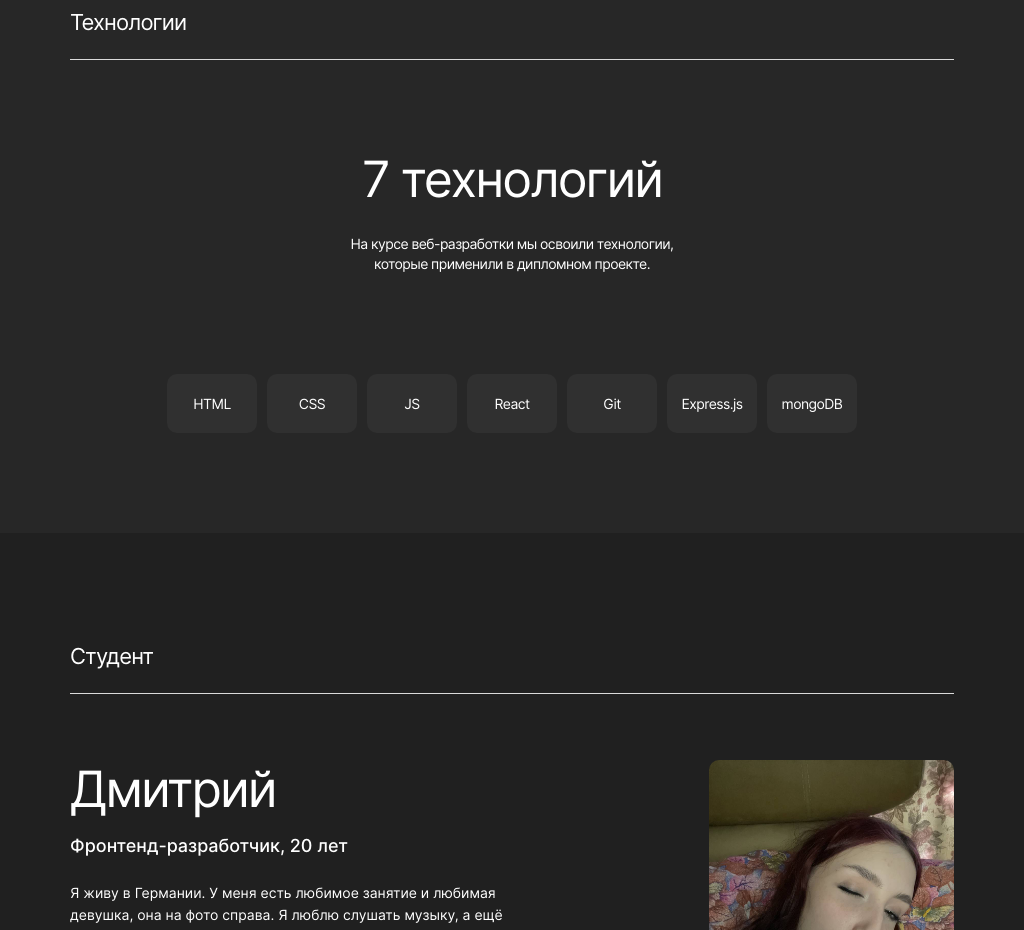
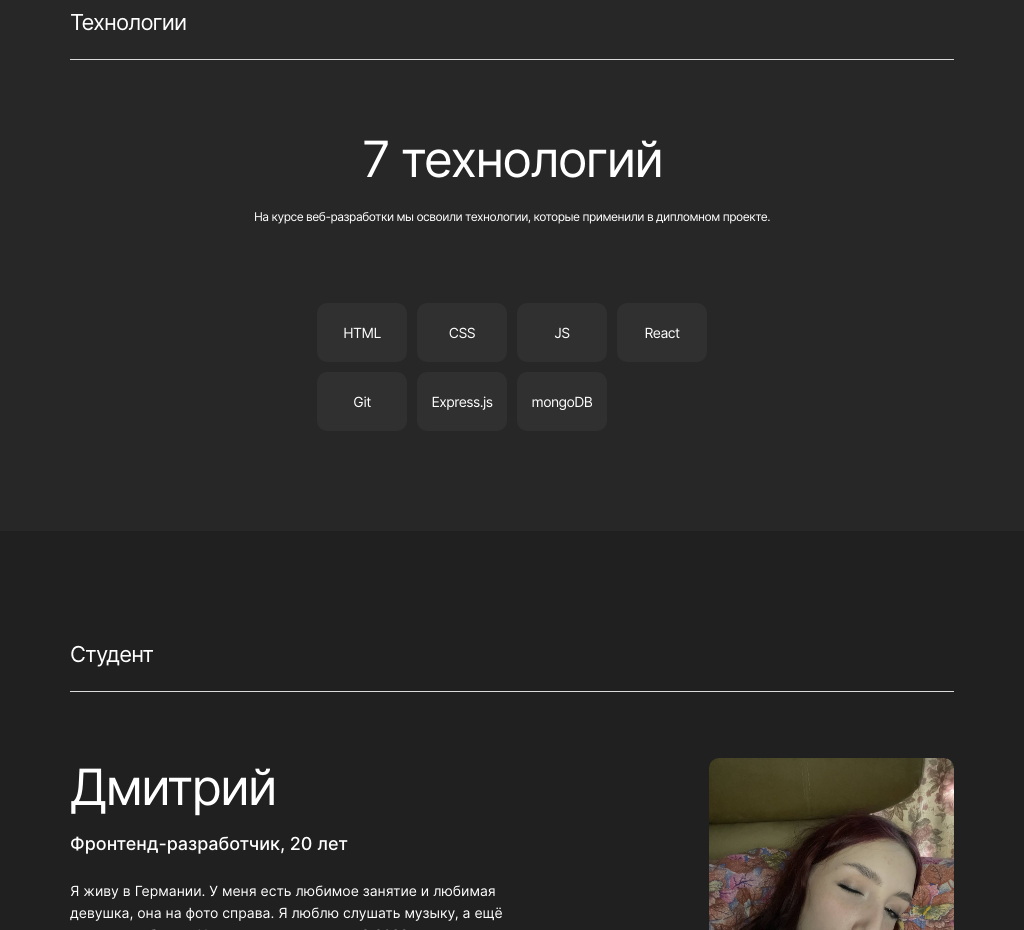
Before and after one commit to chyVacheck/movies-explorer-frontend, a React (Create React App) app: page / in a window 1024 px wide. Shown: the part 1620-2550 px from the top of the page. Built offline with nearby package versions, Linux system fonts and the light colour scheme.

Commit message:
add adaptive: component Techs

```diff
--- a/src/components/Techs/Techs.css
+++ b/src/components/Techs/Techs.css
@@ -19,7 +19,6 @@
 
 .techs__text {
   max-width: 460px;
-  width: 40.3508772%;
   margin: 26px 0 0;
   font-weight: 400;
   font-size: 14px;
@@ -31,10 +30,9 @@
 
 .techs__list {
   max-width: 100%;
-  display: flex;
-  flex-direction: row;
-  flex-wrap: wrap;
-  gap: 0 10px;
+  display: grid;
+  grid-template-columns: repeat(7, 1fr);
+  gap: 10px;
   justify-content: center;
   list-style: none;
   padding: 0;
@@ -62,3 +60,58 @@
   text-align: center;
   letter-spacing: -0.04em;
 }
+
+@media screen and (min-width: 320px) and (max-width: 1024px) {
+  .techs__list {
+    margin: 50px 0 0;
+  }
+}
+
+@media screen and (min-width: 320px) and (max-width: 544px) {
+  .techs__title {
+    margin: 21.1267606% 0 0;
+    font-size: 30px;
+    line-height: 36px;
+  }
+  .techs__lending-title {
+    border-bottom: 1px solid var(--landing-title-black-border-color);
+  }
+  .techs__text {
+    max-width: 100%;
+    margin: 8.45070423% 0 0;
+    font-size: 11px;
+    line-height: 16px;
+  }
+  .techs__list {
+    grid-template-columns: repeat(2, 1fr);
+    margin: 17.6056338% 0 0;
+  }
+}
+
+@media screen and (min-width: 544px) and (max-width: 1024px) {
+  .techs__title {
+    margin: 11.9760479% 0 0;
+  }
+  .techs__text {
+    max-width: 68.8622754%;
+    margin: 3.29341317% 0 0;
+    font-size: 12px;
+    line-height: 18px;
+  }
+  .techs__list {
+    margin: 12.4251497% 0 0;
+    grid-template-columns: repeat(4, 1fr);
+  }
+}
+
+@media screen and (min-width: 1024px) and (max-width: 1280px) {
+  .techs__title {
+    margin: 7.89473684% 0 0;
+  }
+  .techs__text {
+    margin: 2.28070175% 0 0;
+  }
+  .techs__list {
+    margin: 8.77192982% 0 0;
+  }
+}
--- a/src/components/Techs/Techs.jsx
+++ b/src/components/Techs/Techs.jsx
@@ -13,6 +13,7 @@ function Techs() {
 
   return (
     <LandingBlock
+      nameOfClassTitle={'techs__lending-title'}
       nameOfClass={'techs'}
       setting={{
         big: false,
```
